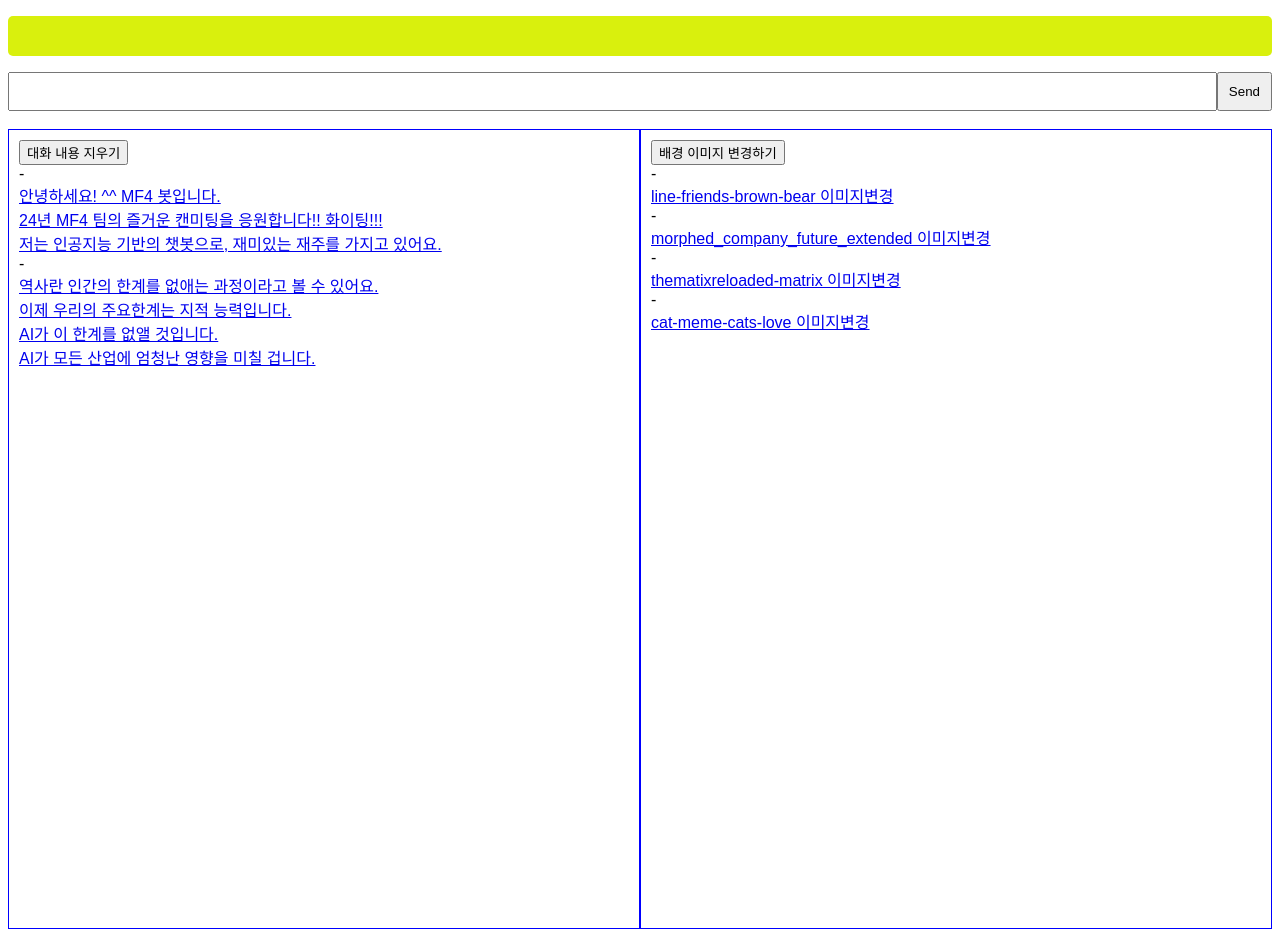
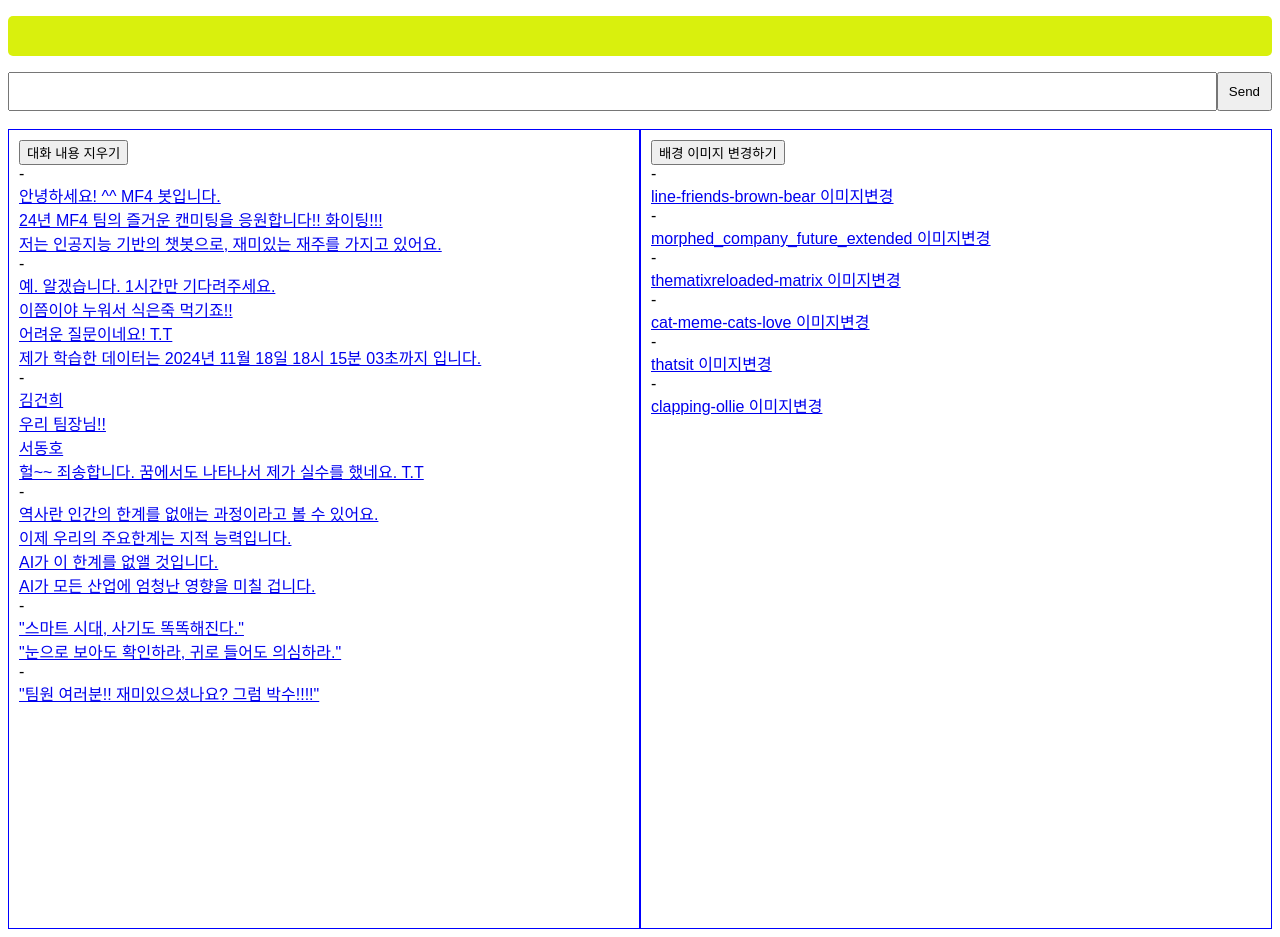
Before and after one commit to bigcherry24/MF4BOT, a website: page public/mng.html in a window 1280 px wide. Drawn offline with nearby package versions, Linux system fonts and the light colour scheme; no server answers.

Commit message:
박수 이미지 추가

```diff
--- a/public/mng.html
+++ b/public/mng.html
@@ -42,10 +42,25 @@
         <div><a href="#" id="insa2">24년 MF4 팀의 즐거운 캔미팅을 응원합니다!! 화이팅!!!</a></div>
         <div><a href="#" id="insa1">저는 인공지능 기반의 챗봇으로, 재미있는 재주를 가지고 있어요.</a></div>
         <div>-</div>
+        <div><a href="#" id="waiting1">예. 알겠습니다. 1시간만 기다려주세요.</a></div>
+        <div><a href="#" id="waiting2">이쯤이야 누워서 식은죽 먹기죠!!</a></div>
+        <div><a href="#" id="waiting3">어려운 질문이네요! T.T</a></div>
+        <div><a href="#" id="waiting4">제가 학습한 데이터는 2024년 11월 18일 18시 15분 03초까지 입니다.</a></div>
+        <div>-</div>
+        <div><a href="#" id="rec_team1">김건희</a></div>
+        <div><a href="#" id="rec_team2">우리 팀장님!!</a></div>
+        <div><a href="#" id="rec_team3">서동호</a></div>
+        <div><a href="#" id="rec_team4">헐~~ 죄송합니다. 꿈에서도 나타나서 제가 실수를 했네요. T.T</a></div>
+        <div>-</div>
         <div><a href="#" id="bye_future1">역사란 인간의 한계를 없애는 과정이라고 볼 수 있어요.</a></div>
         <div><a href="#" id="bye_future2">이제 우리의 주요한계는 지적 능력입니다.</a></div>
         <div><a href="#" id="bye_future3">AI가 이 한계를 없앨 것입니다.</a></div>
         <div><a href="#" id="bye_future4">AI가 모든 산업에 엄청난 영향을 미칠 겁니다.</a></div>
+        <div>-</div>
+        <div><a href="#" id="maxim1">"스마트 시대, 사기도 똑똑해진다."</a></div>
+        <div><a href="#" id="maxim2">"눈으로 보아도 확인하라, 귀로 들어도 의심하라."</a></div>
+        <div>-</div>
+        <div><a href="#" id="maxim2">"팀원 여러분!! 재미있으셨나요? 그럼 박수!!!!"</a></div>
     </div>
     <div class="column_img">
         <div><button id="change_bgimg">배경 이미지 변경하기</button></div>
@@ -57,7 +72,10 @@
         <div><a href="#" id="thematrixreloaded-matrix">thematixreloaded-matrix 이미지변경</a></div>
         <div>-</div>
         <div><a href="#" id="cat-meme-cats-love">cat-meme-cats-love 이미지변경</a></div>
-
+        <div>-</div>
+        <div><a href="#" id="thatsit">thatsit 이미지변경</a></div>
+        <div>-</div>
+        <div><a href="#" id="clapping-ollie">clapping-ollie 이미지변경</a></div>
     </div>
 
 <script src="/socket.io/socket.io.js"></script>
```
Also changed, not shown: public/clapelite-aplausan.gif (added), public/thatsit.gif (added), 1 other file.
